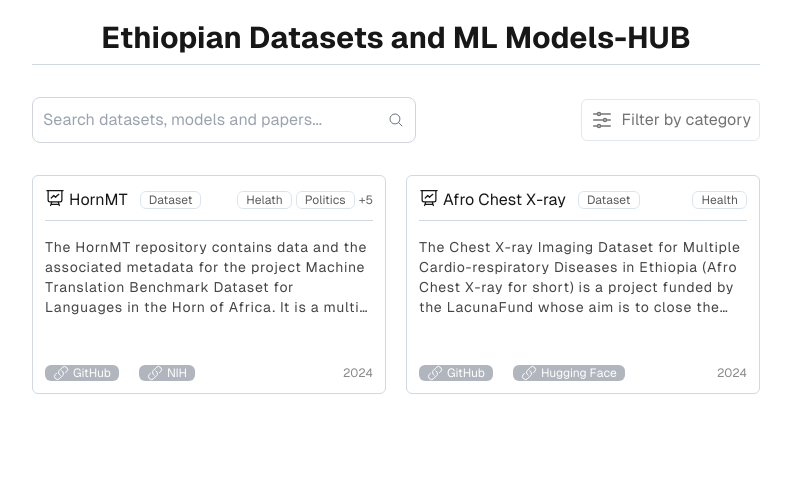
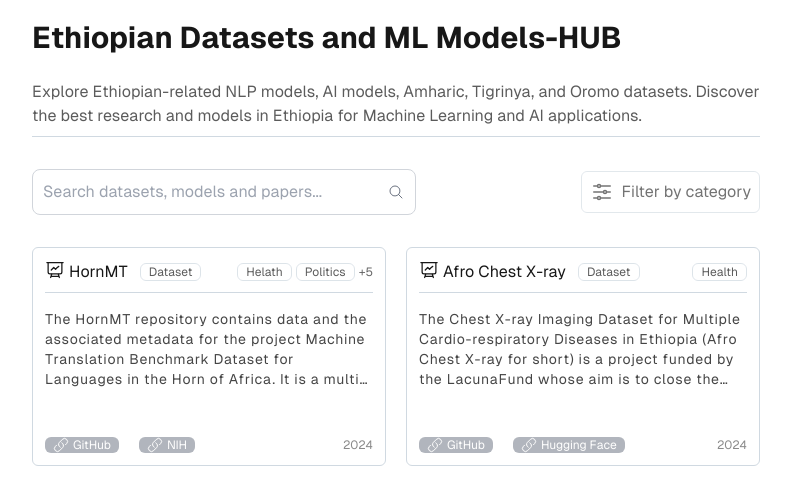
Before and after one commit to NegasiHaile/ethioai-hub, a Next.js app: page /models-hub/ in a window 1280 px wide. Shown: the top 504 px of the page, without its empty margins (244-1035 px from the left). Built offline with nearby package versions, Linux system fonts and the light colour scheme.

Commit message:
Added: Description

```diff
--- a/src/app/page.tsx
+++ b/src/app/page.tsx
@@ -3,14 +3,15 @@ import Projects from "@/components/projects";
 export default function Home() {
   return (
     <div className="w-full sm:w-[90%] md:w-[85] lg:w-[60%] p-5 space-y-5 font-[family-name:var(--font-geist-sans)]">
-      <div className="w-full pb-2 border-b text-center">
+      <div className="w-full pb-2 border-b text-start">
         <p className="w-full font-bold text-3xl">
           Ethiopian Datasets and ML Models-HUB
         </p>
-        {/* <p className="opacity-65 font-thin">
-          A platform where you can find Ethiopian ML models, datasets, and
-          related content.
-        </p> */}
+        <p className="mt-6 opacity-70">
+          Explore Ethiopian-related NLP models, AI models, Amharic, Tigrinya,
+          and Oromo datasets. Discover the best research and models in Ethiopia
+          for Machine Learning and AI applications.
+        </p>
       </div>
 
       {/* Projects */}
```
